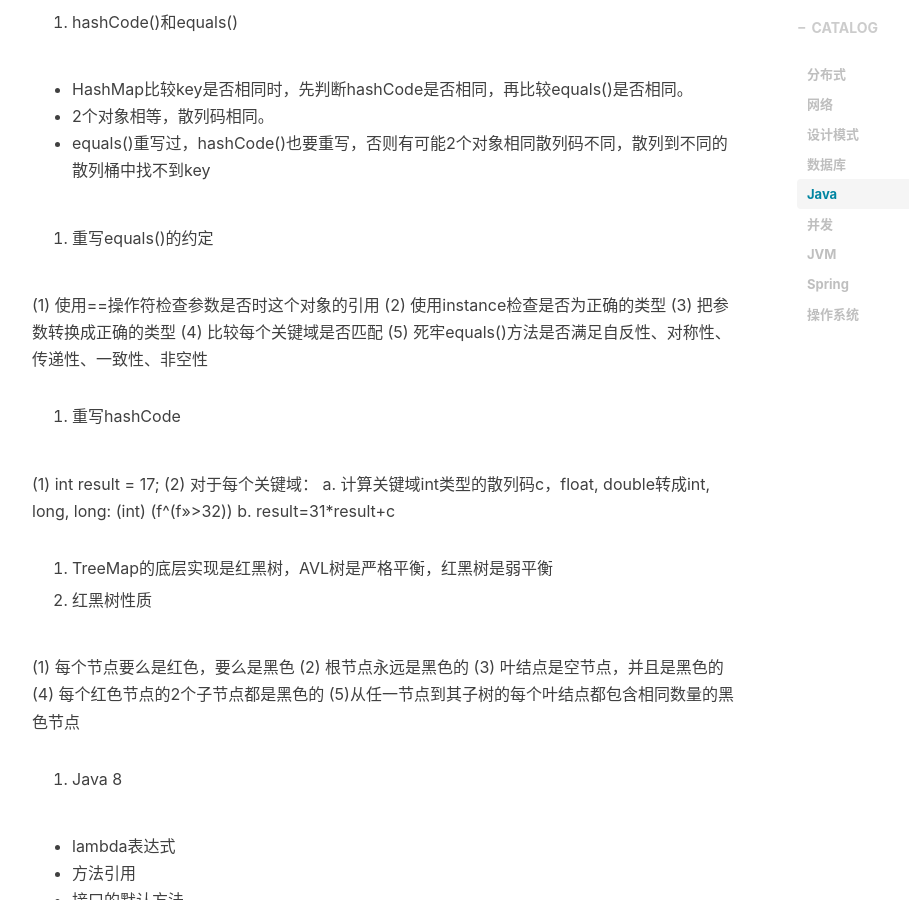
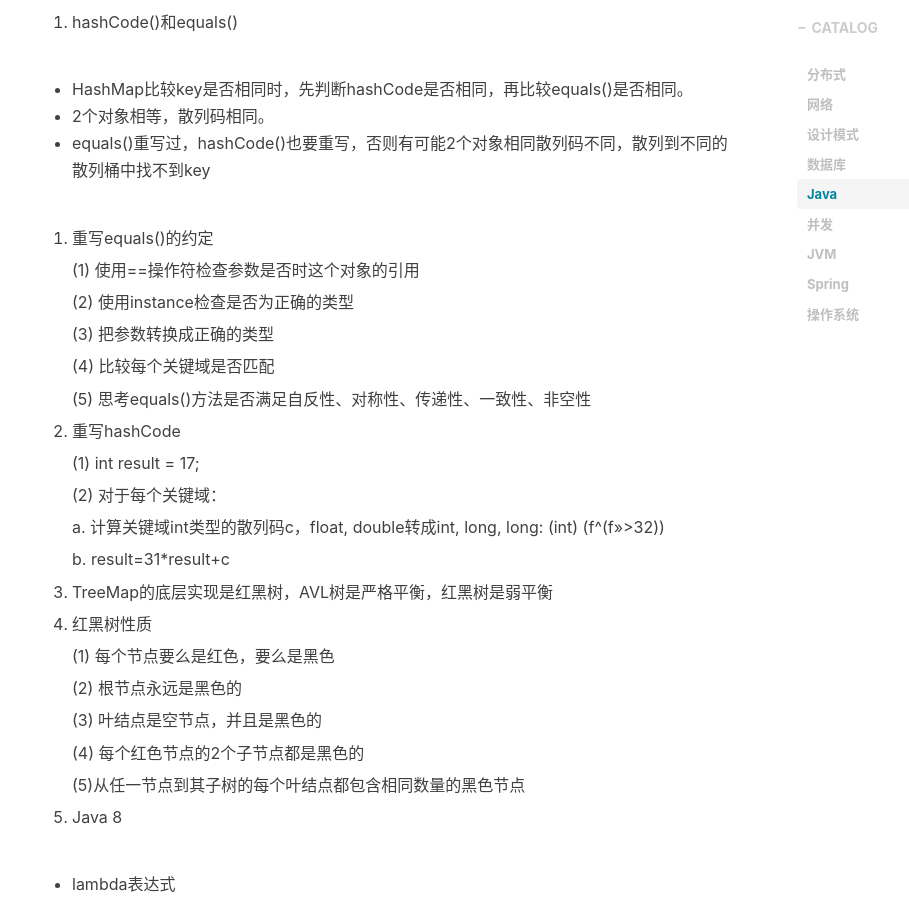
Before and after one commit to yycg/yycg.github.io, a Jekyll site: the page built from _posts/2020-07-05-总结.markdown, in a window 1280 px wide and 900 px high, scrolled down 45426 px. Shown: the whole window, without its empty margins (233-1142 px from the left). Built offline with Jekyll 4.4.1, drawn with Linux system fonts in a browser that asks for light colours; nearby versions of some CDN libraries; formulas are drawn with MathJax 3; comment, search, counter and statistics services are not loaded; some of the changed text lies outside the part shown.

Commit message:
update 20/08/15

```diff
--- a/_posts/2020-07-05-总结.markdown
+++ b/_posts/2020-07-05-总结.markdown
@@ -1495,28 +1495,39 @@ StringBuilder：可变，线程不安全
 
 15. 重写equals()的约定
 
-  (1) 使用==操作符检查参数是否时这个对象的引用
-  (2) 使用instance检查是否为正确的类型
-  (3) 把参数转换成正确的类型
-  (4) 比较每个关键域是否匹配
-  (5) 死牢equals()方法是否满足自反性、对称性、传递性、一致性、非空性
+    (1) 使用==操作符检查参数是否时这个对象的引用
+
+    (2) 使用instance检查是否为正确的类型
+
+    (3) 把参数转换成正确的类型
+
+    (4) 比较每个关键域是否匹配
+
+    (5) 思考equals()方法是否满足自反性、对称性、传递性、一致性、非空性
 
 16. 重写hashCode
 
-  (1) int result = 17;
-  (2) 对于每个关键域：
-  a. 计算关键域int类型的散列码c，float, double转成int, long, long: (int) (f^(f>>>32))
-  b. result=31*result+c
+    (1) int result = 17;
+
+    (2) 对于每个关键域：
+
+    a. 计算关键域int类型的散列码c，float, double转成int, long, long: (int) (f^(f>>>32))
+
+    b. result=31*result+c
 
 17. TreeMap的底层实现是红黑树，AVL树是严格平衡，红黑树是弱平衡
 
 18. 红黑树性质
 
-  (1) 每个节点要么是红色，要么是黑色
-  (2) 根节点永远是黑色的
-  (3) 叶结点是空节点，并且是黑色的
-  (4) 每个红色节点的2个子节点都是黑色的
-  (5)从任一节点到其子树的每个叶结点都包含相同数量的黑色节点
+    (1) 每个节点要么是红色，要么是黑色
+
+    (2) 根节点永远是黑色的
+
+    (3) 叶结点是空节点，并且是黑色的
+
+    (4) 每个红色节点的2个子节点都是黑色的
+
+    (5)从任一节点到其子树的每个叶结点都包含相同数量的黑色节点
 
 19. Java 8
 
@@ -1615,10 +1627,10 @@ StringBuilder：可变，线程不安全
   public final int getAndIncrement() {
       for (;;) {
           int current = get();
-    int next = current + 1;
-    if (compareAndSet(current, next)) {
-        return current;
-    }
+          int next = current + 1;
+          if (compareAndSet(current, next)) {
+              return current;
+          }
       }
   }
 
@@ -1643,7 +1655,7 @@ StringBuilder：可变，线程不安全
 
   LinkedBlockingQueue：有界，默认Integer.MAX_VALUE
 
-  SynchronousQUeue：不存储元素
+  SynchronousQueue：不存储元素
 
   PriorityBlockingQueue：具有优先级、无限
 
```
Also changed, not shown: other parts of _posts/2020-07-05-总结.markdown (+18 -13 lines).
